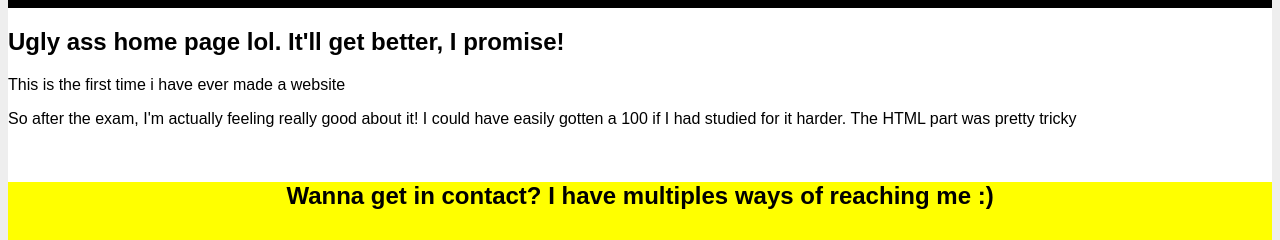
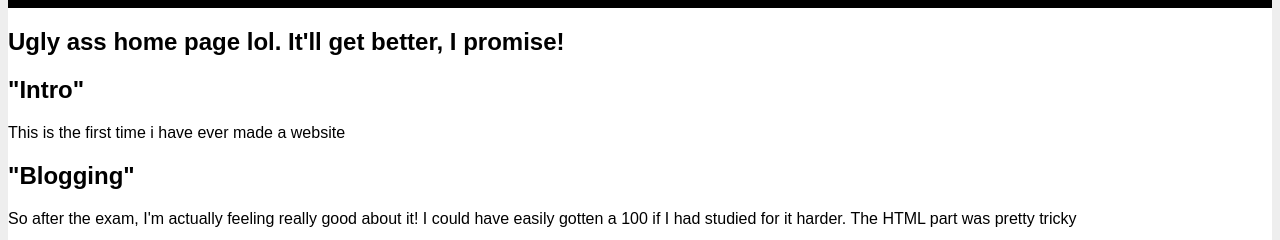
Before and after one commit to darienmiller88/darienmiller88.github.io, a plain HTML site: page index.html in a window 1280 px wide. Shown: the part 94-334 px from the top of the page. Drawn offline with Linux system fonts and the light colour scheme.

Commit message:
Update index.html

```diff
--- a/index.html
+++ b/index.html
@@ -29,11 +29,20 @@
 
                 <div id = "main">
                     <h2> Ugly ass home page lol. It'll get better, I promise! </h2>
+
+                    <h2>
+                         "Intro"
+                     </h2>
+
                     <p>
                         This is the first time i have ever made a website
-                    </p>
 
-                    <p>
+
+
+                        <h2>
+                            "Blogging"
+                        </h2>
+
                         So after the exam, I'm actually feeling really good about it! I could have easily gotten a 100 if I had studied for it harder.
                         The HTML part was pretty tricky
                     </p>
```
